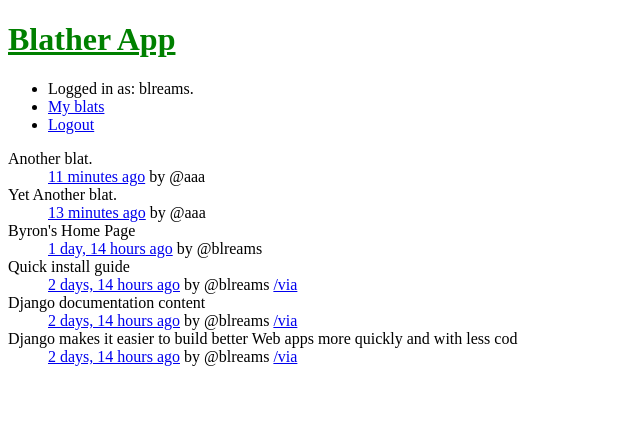
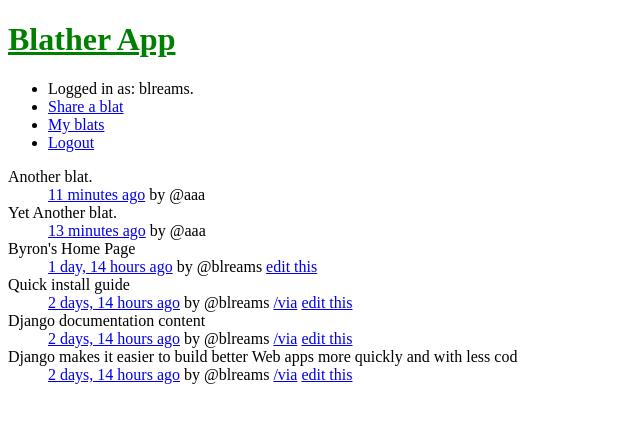
Before and after one commit to blreams/blather, a Django app: page / in a window 1280 px wide. Shown: the top 423 px of the page, without its empty margins (0-640 px from the left). Run offline with Django 3.2, Linux system fonts and the light colour scheme; a user stored in the database is signed in; data comes from the database, SQL or seed files in the repository; both versions use the stored data as it was after the commit.

Commit message:
Completed video 3.4, finished with section Authenticating Users

```diff
--- a/blat/templates/blat/home.html
+++ b/blat/templates/blat/home.html
@@ -12,6 +12,9 @@
                 {% if blat.via %}
                     <a href="{{blat.via}}">/via</a>
                 {% endif %}
+                {% if blat.created_by == user %}
+                    <a href="{% url 'editblat' pk=blat.id %}">edit this</a>
+                {% endif %}
         {% endfor %}
         </dl>
     {% else %}
--- a/blat/templates/blat/master.html
+++ b/blat/templates/blat/master.html
@@ -16,6 +16,7 @@
                     {% if user.profile.blog %}
                         <a href="{{user.profile.blog}}">blog</a>
                     {% endif %}
+                <li><a href="{% url 'newblat' %}">Share a blat</a></li>
                 <li><a href="{% url 'myview' %}">My blats</a></li>
                 <li><a href="{% url 'logout' %}?next=/">Logout</a></li>
             {% else %}
--- a/blat/views.py
+++ b/blat/views.py
@@ -26,3 +26,21 @@ class MyView(IndexView):
     @method_decorator(login_required)
     def dispatch(self, *args, **kwargs):
         return super(MyView, self).dispatch(*args, **kwargs)
+
+class NewBlatView(generic.edit.CreateView):
+    model = Blat
+    fields = ['text', 'via']
+    success_url = "/my/"
+
+    def form_valid(self, form):
+        form.instance.created_by = self.request.user
+        return super(NewBlatView, self).form_valid(form)
+
+class EditBlatView(generic.edit.UpdateView):
+    model = Blat
+    fields = ['text', 'via']
+    success_url = "/my/"
+
+    def get_queryset(self):
+        base_qs = super(EditBlatView, self).get_queryset()
+        return base_qs.filter(created_by=self.request.user)
--- a/blather/urls.py
+++ b/blather/urls.py
@@ -25,4 +25,6 @@ urlpatterns = [
     url(r'^login/$', auth_views.login, name='login'),
     url(r'^logout/$', auth_views.logout, name='logout'),
     url(r'^my/$', views.MyView.as_view(), name='myview'),
+    url(r'^create/$', views.NewBlatView.as_view(), name='newblat'),
+    url(r'^(?P<pk>[0-9]+)/edit/$', views.EditBlatView.as_view(), name='editblat'),
 ]
```
Also changed, not shown: blat/templates/blat/blat_form.html (added, +9 -0 lines), db.sqlite3.
